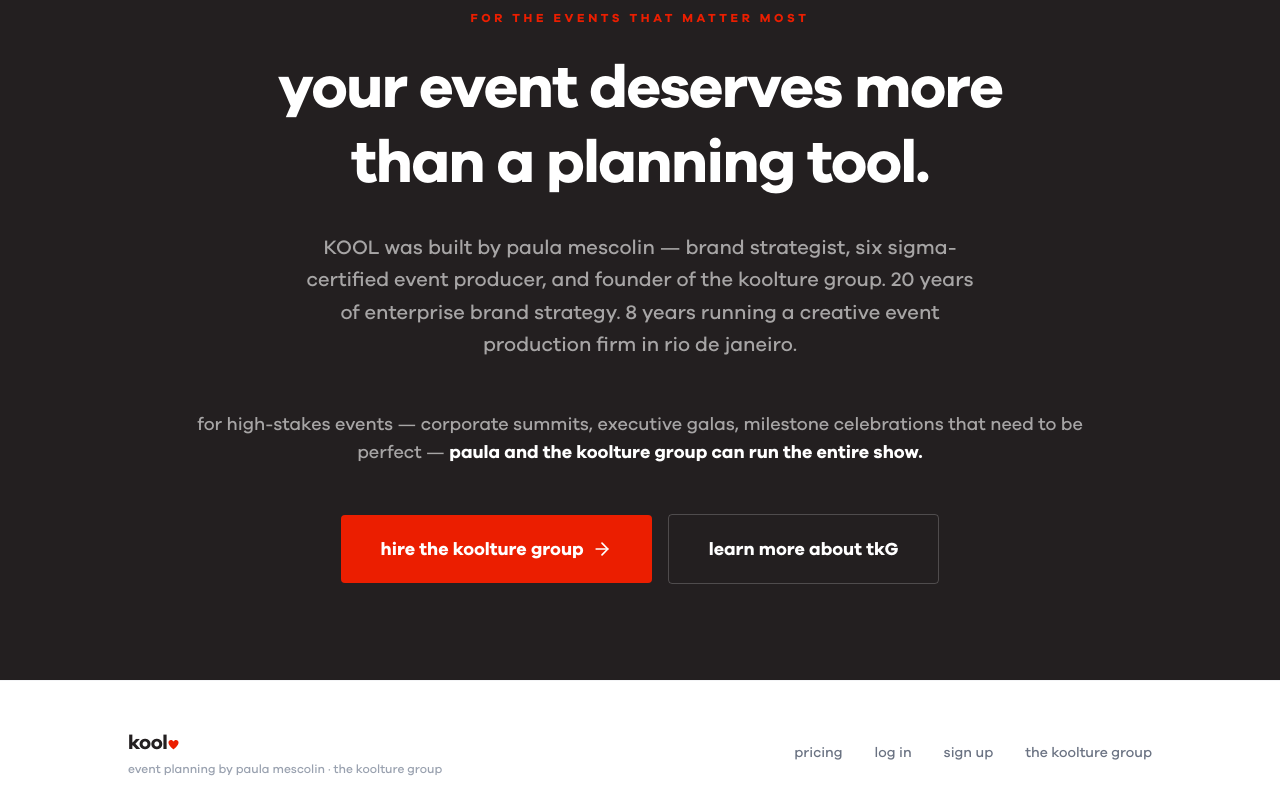
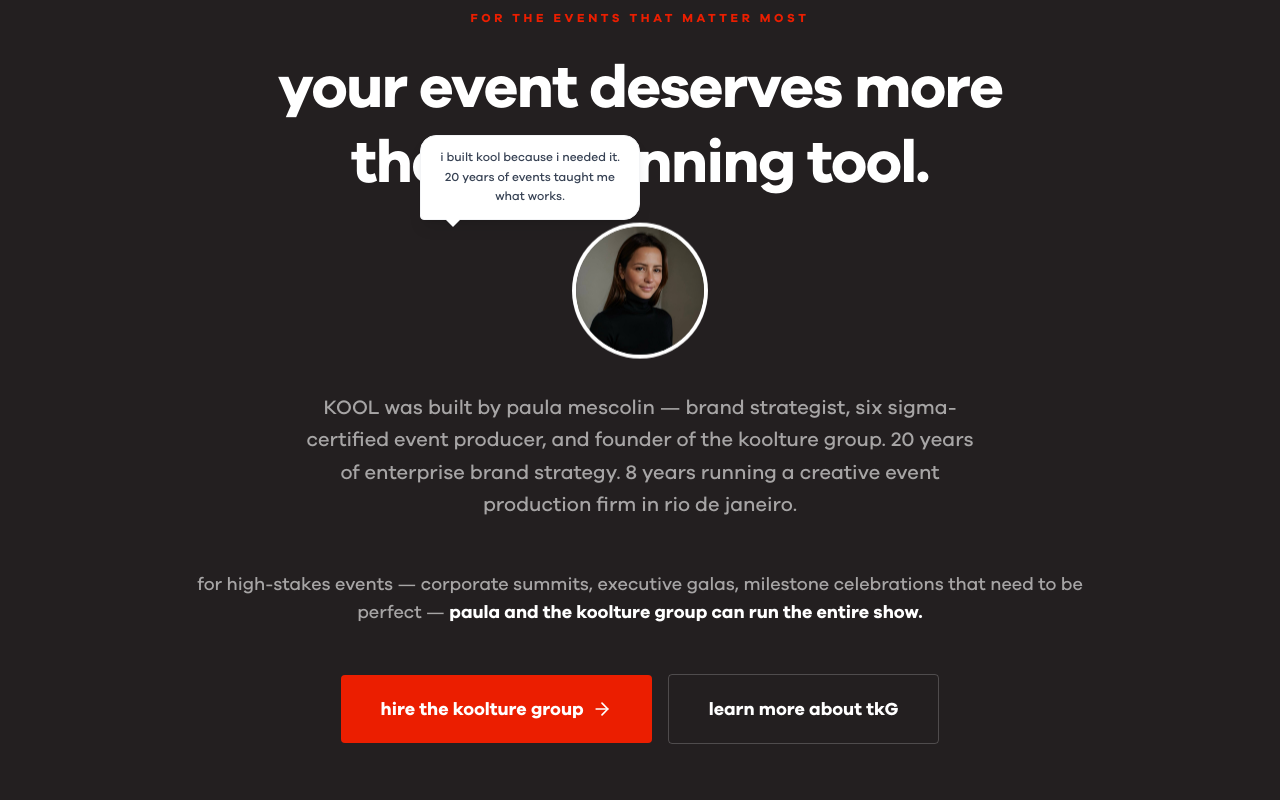
Before and after one commit to mrkoolbot/kool-app, a Next.js app: page / in a window 1280 px wide. Shown: the part 3400-4200 px from the top of the page. Built offline with nearby package versions, Linux system fonts and the light colour scheme.

Commit message:
feat: animated Paula avatar — floating animation, speech bubbles, welcome card on dashboard

```diff
--- a/app/(dashboard)/dashboard/page.tsx
+++ b/app/(dashboard)/dashboard/page.tsx
@@ -1,4 +1,5 @@
 import { KoolLogo } from "@/components/kool-logo";
+import { PaulaWelcomeCard } from "@/components/paula-avatar";
 import Link from "next/link";
 import { Plus, Calendar, Users, CheckSquare, ArrowRight } from "lucide-react";
 import { createClient } from "@/lib/supabase/server";
@@ -40,6 +41,11 @@ export default async function DashboardPage() {
       </header>
 
       <main className="max-w-5xl mx-auto px-6 py-10">
+        {/* Paula welcome card */}
+        <div className="mb-8">
+          <PaulaWelcomeCard name={firstName} />
+        </div>
+
         {/* Welcome */}
         <div className="flex items-center justify-between mb-8">
           <div>
--- a/app/page.tsx
+++ b/app/page.tsx
@@ -1,4 +1,5 @@
 import { KoolLogo } from "@/components/kool-logo";
+import { PaulaAvatar } from "@/components/paula-avatar";
 import Link from "next/link";
 import { Calendar, CheckSquare, Users, DollarSign, Clock, Star, ArrowRight } from "lucide-react";
 
@@ -225,6 +226,9 @@ export default function LandingPage() {
           <h2 className="text-4xl md:text-6xl font-black mb-8 leading-tight tracking-tight">
             your event deserves more<br />than a planning tool.
           </h2>
+          <div className="flex justify-center mb-8">
+            <PaulaAvatar size="xl" showMessage={true} message="i built kool because i needed it. 20 years of events taught me what works." />
+          </div>
           <p className="text-white/60 text-lg md:text-xl max-w-2xl mx-auto mb-12 leading-relaxed">
             KOOL was built by paula mescolin — brand strategist, six sigma-certified event producer,
             and founder of the koolture group. 20 years of enterprise brand strategy.
--- /dev/null
+++ b/components/paula-avatar.tsx
@@ -0,0 +1,129 @@
+"use client";
+import Image from "next/image";
+import { useState } from "react";
+
+interface PaulaAvatarProps {
+  size?: "sm" | "md" | "lg" | "xl";
+  showMessage?: boolean;
+  message?: string;
+  className?: string;
+}
+
+const SIZES = {
+  sm: { container: "w-12 h-12", image: 48 },
+  md: { container: "w-16 h-16", image: 64 },
+  lg: { container: "w-24 h-24", image: 96 },
+  xl: { container: "w-32 h-32", image: 128 },
+};
+
+const MESSAGES = [
+  "ready to plan something unforgettable?",
+  "every great event starts with a plan.",
+  "let's make this event kool. ♥",
+  "i've planned hundreds of events. this tool has everything i wish i had.",
+  "need help? the koolture group is one click away.",
+];
+
+export function PaulaAvatar({
+  size = "md",
+  showMessage = false,
+  message,
+  className = "",
+}: PaulaAvatarProps) {
+  const [hovered, setHovered] = useState(false);
+  const s = SIZES[size];
+  const displayMessage = message || MESSAGES[0];
+
+  return (
+    <div className={`relative flex items-end gap-3 ${className}`}>
+      {/* Speech bubble */}
+      {showMessage && (
+        <div
+          className="absolute bottom-full mb-3 left-1/2 -translate-x-1/2 w-max max-w-[220px] bg-white border border-gray-100 shadow-lg rounded-2xl rounded-bl-sm px-4 py-3 text-xs text-gray-700 font-medium leading-relaxed"
+          style={{
+            animation: "fadeInUp 0.4s ease both",
+          }}
+        >
+          {displayMessage}
+          {/* bubble tail */}
+          <span className="absolute -bottom-2 left-6 w-0 h-0"
+            style={{ borderLeft: "8px solid transparent", borderRight: "8px solid transparent", borderTop: "8px solid #f3f4f6" }} />
+          <span className="absolute -bottom-[7px] left-[25px] w-0 h-0"
+            style={{ borderLeft: "7px solid transparent", borderRight: "7px solid transparent", borderTop: "7px solid white" }} />
+        </div>
+      )}
+
+      {/* Avatar container */}
+      <div
+        className={`relative ${s.container} rounded-full overflow-hidden ring-2 ring-kool-red ring-offset-2 cursor-pointer select-none`}
+        style={{ animation: "float 4s ease-in-out infinite" }}
+        onMouseEnter={() => setHovered(true)}
+        onMouseLeave={() => setHovered(false)}
+      >
+        <Image
+          src="/paula-avatar-hq.jpg"
+          alt="Paula Mescolin — founder, the koolture group"
+          fill
+          className="object-cover object-top"
+          style={{
+            transition: "transform 0.4s ease",
+            transform: hovered ? "scale(1.05)" : "scale(1)",
+          }}
+        />
+        {/* Pulse ring on hover */}
+        {hovered && (
+          <div className="absolute inset-0 rounded-full"
+            style={{ animation: "pulseRing 1s ease-out infinite", border: "2px solid #eb1e00", opacity: 0.6 }} />
+        )}
+      </div>
+
+      <style jsx global>{`
+        @keyframes float {
+          0%, 100% { transform: translateY(0px); }
+          50% { transform: translateY(-6px); }
+        }
+        @keyframes fadeInUp {
+          from { opacity: 0; transform: translateX(-50%) translateY(8px); }
+          to { opacity: 1; transform: translateX(-50%) translateY(0); }
+        }
+        @keyframes pulseRing {
+          0% { transform: scale(1); opacity: 0.6; }
+          100% { transform: scale(1.3); opacity: 0; }
+        }
+      `}</style>
+    </div>
+  );
+}
+
+// Full welcome card variant for onboarding / dashboard
+export function PaulaWelcomeCard({ name }: { name?: string }) {
+  const [msgIndex, setMsgIndex] = useState(0);
+
+  return (
+    <div className="bg-white border border-gray-100 rounded-sm p-5 flex items-start gap-4">
+      <div
+        className="relative w-14 h-14 rounded-full overflow-hidden ring-2 ring-kool-red ring-offset-2 shrink-0"
+        style={{ animation: "float 4s ease-in-out infinite" }}
+      >
+        <Image src="/paula-avatar-hq.jpg" alt="Paula Mescolin" fill className="object-cover object-top" />
+        <style jsx global>{`
+          @keyframes float {
+            0%, 100% { transform: translateY(0px); }
+            50% { transform: translateY(-5px); }
+          }
+        `}</style>
+      </div>
+      <div className="flex-1 min-w-0">
+        <p className="text-xs font-bold text-kool-red tracking-wide mb-1">paula mescolin · founder, the koolture group</p>
+        <p
+          className="text-sm text-gray-700 leading-relaxed cursor-pointer hover:text-kool-black transition-colors"
+          onClick={() => setMsgIndex((i) => (i + 1) % MESSAGES.length)}
+          title="tap for more"
+        >
+          {name ? `hey ${name}! ` : ""}{MESSAGES[msgIndex]}
+        </p>
+        <p className="text-xs text-gray-300 mt-1">tap to read more ↻</p>
+      </div>
+    </div>
+  );
+}
```
Also changed, not shown: public/paula-avatar-hq.jpg (added), public/paula-avatar.jpg (added).
